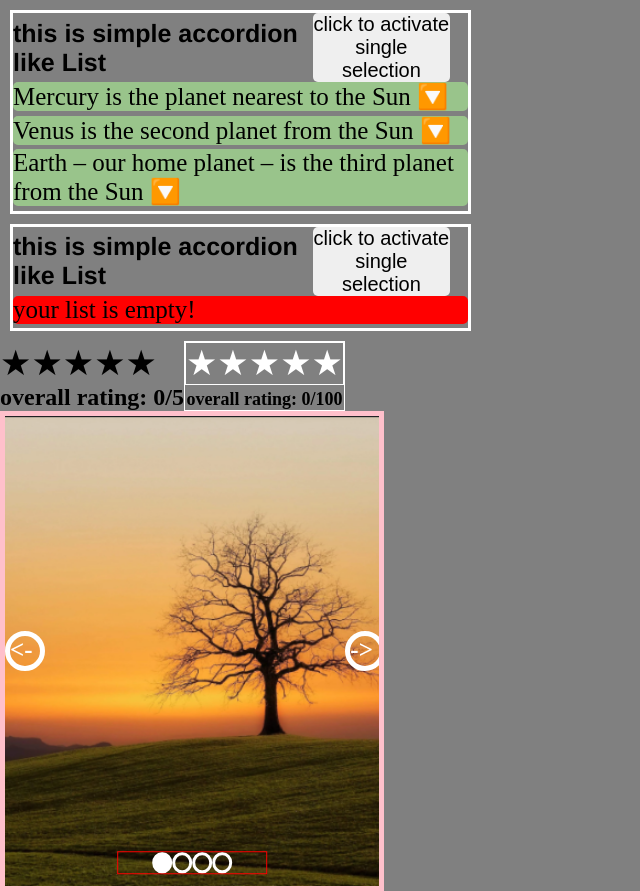
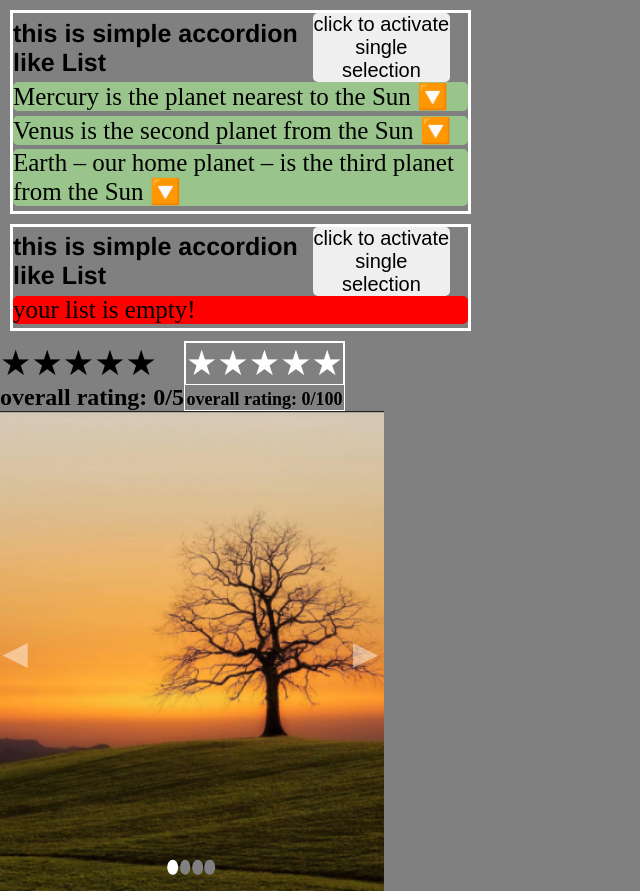
Before and after one commit to DLis117/Portfolio, a React (Vite) app in the folder js/ReactJS/tutorial_stuff/: page / in a window 1280 px wide. Shown: the whole page, without its empty margins (0-640 px from the left). Built offline with nearby package versions, Linux system fonts and the light colour scheme.

Commit message:
almost finished

```diff
--- a/js/ReactJS/tutorial_stuff/src/GallerySlider/GallerySlider.jsx
+++ b/js/ReactJS/tutorial_stuff/src/GallerySlider/GallerySlider.jsx
@@ -1,16 +1,48 @@
+import { useState } from 'react';
 import style from '/src/GallerySlider/GallerySlider.module.css'
 function GallerySlider(props)
 {
-    let galleryPhotos=[{src: '/autumn.png',activated: true},{src: '/field.png', activated: false},{src: '/mountain.png', activated: false},{src: '/sunset.png', activated: false}]
-    let howManyPhotos = 4;
+    let [galleryPhotos,setGalleryPhotos]=useState([{src: '/autumn.png',activated: true},{src: '/field.png', activated: false},{src: '/mountain.png', activated: false},{src: '/sunset.png', activated: false}])
+    let photoWidth=30;
+    let [slideVal,setSlideVal]=useState(0);
+
+    //to make a slider I've created a container for photos, I aligned photos horizontally next to each other
+    //then resized each photo to fit the frame
+    //and now to slide I will change the value of translateX() property in photosContainer div
+
+    function handleLeft()
+    {
+        if(slideVal<0)
+        {
+            setSlideVal(s=>s+photoWidth);
+            setGalleryPhotos(g=>g.map((x,y)=>({...x,activated:y===((slideVal+photoWidth)/photoWidth*-1)?true:false})))
+        }
+    }
+    function handleRight()
+    {
+        if(slideVal>(galleryPhotos.length-1)*(photoWidth*-1))
+        {
+            setSlideVal(s=>s-photoWidth);
+            setGalleryPhotos(g=>g.map((x,y)=>({...x,activated:y===((slideVal-photoWidth)/photoWidth*-1)?true:false})))
+        }
+    }
+    function handleDotClick(y)
+    {
+        setSlideVal(y*photoWidth*-1);
+        setGalleryPhotos(g=>g.map((x,z)=>({...x,activated:y===z?true:false})))
+    }
     return(<>
             <div className={style.frame}>
-            <div className={style.dotsContainer}>
-                    {galleryPhotos.map((x,y)=><div key={y} className={x.activated===true?style.filledDot:style.emptyDot}/>)}
+                <div className={style.dotsContainer}>
+                    {galleryPhotos.map((x,y)=><div key={y} className={x.activated===true?style.whiteDot:style.grayDot} onClick={()=>handleDotClick(y)}/>)}
                 </div>
-                <h1 className={style.left}>{'<-'}</h1>
-                <h1 className={style.right}>{'->'}</h1>
+
+                <h1 className={style.left} onClick={handleLeft}>{'◀'}</h1>
+                <h1 className={style.right} onClick={handleRight}>{'▶'}</h1>
+
+                <div className={style.photoContainer} style={{transform: `translateX(${slideVal}vw)`}}>
                     {galleryPhotos.map((x,y)=><img key={y} className={style.photo} src={`${x.src}`} alt={`${x.src}`}/>)}
+                </div>
 
             </div>
           </>)
--- a/js/ReactJS/tutorial_stuff/src/GallerySlider/GallerySlider.module.css
+++ b/js/ReactJS/tutorial_stuff/src/GallerySlider/GallerySlider.module.css
@@ -9,60 +9,67 @@
     width: 30vw;
     height: 60vh;
     overflow: hidden;
-    border: solid pink 5px;
     position: relative;
+}
+
+.photoContainer {
+    display: flex; /* Align photos horizontally */
+    transition: transform 0.5s ease;
+    height: 100%;
 }
 
 .photo {
     width: 100%;
     height: 100%;
     object-fit: cover; /* Ensure the image covers its box */
-    object-position: center; /* Center the image */
-    flex-shrink: 0; /*Prevent shrinking, ensuring each image stays full frame width*/
+    object-position: center;
+    flex-shrink: 0; /*photo is full and matched size*/
 }
+
 .dotsContainer
 {
-    border: solid red 1px;
     display: flex;
     justify-content: center;
-    /* background: blue; */
     position: absolute;
     width: 40%;
-    height: 5%;
+    height: 3%;
     top: 95%;
     left: 50%;
     transform: translate(-50%,-50%);
-    z-index: 5;
+    z-index: 1;
+    /* border: solid red 1px; */
 }
-.filledDot,.emptyDot
+.whiteDot,.grayDot
 {
+    background: gray;
+    width: 7%;
+    border-radius: 50%;
+    border: solid gray 3px;
+    margin-right: 1%;
+    cursor: pointer;
+}
+.whiteDot
+{
+    border: solid white 3px;
     background: white;
-    width: 20px;
-    height: 100%;
-    /* position: relative; */
-    top: 0;
-    left: 0;
-    border-radius: 50%;
-    float: left;
-    border: solid white 3px;
 }
-.emptyDot
-{
-    background: transparent;
-}
+
 .left,.right
 {
-    display: inline-block;
-    color: white;
-    width: 40px;
-    height: 40px;
-    font-size: 25px;
+    display: flex;
+    justify-content: center;
+    flex-wrap: wrap;
+    align-items: center;
+
+    color: rgba(255, 255, 255, 0.453);
+    width: 30px;
+    height: 30px;
+    font-size: 30px;
     position: absolute;
     top: 50%;
-    left: 0;
     transform: translate(0%,-50%);
-    border-radius: 50%;
-    border: solid white 5px;
+    z-index: 1;
+    cursor: pointer;
 }
 .right
 {
```
